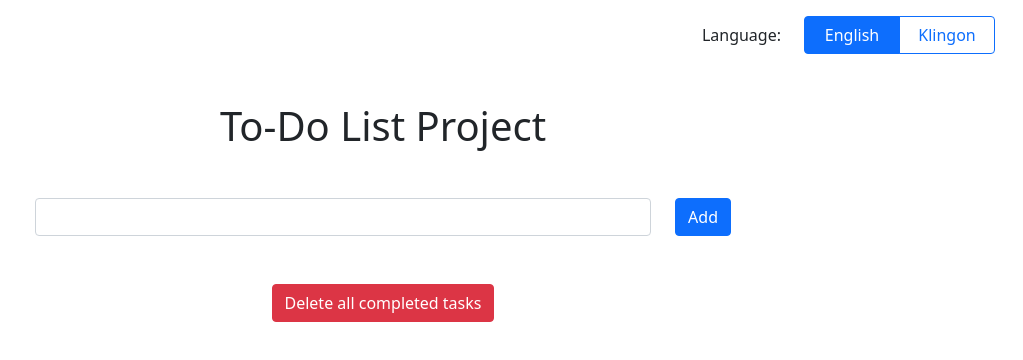
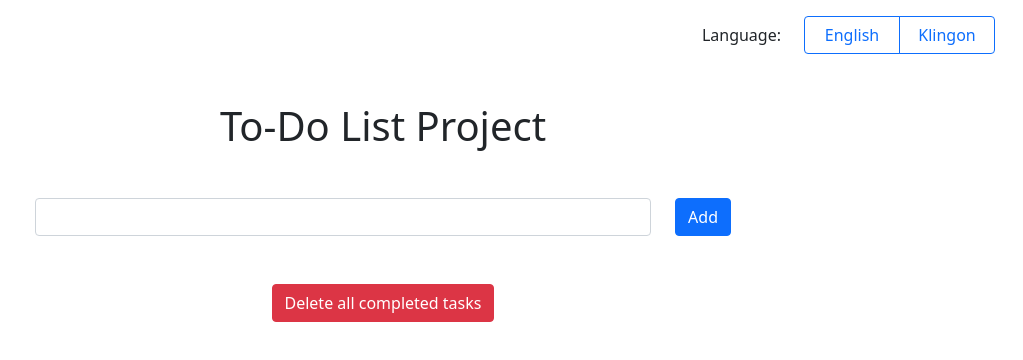
Before and after one commit to PacktPublishing/Architecting-Enterprise-React-Applications-with-Hooks, a Next.js app: page / in a window 1280 px wide. Shown: the top 360 px of the page, without its empty margins (257-1280 px from the left). Built offline with nearby package versions, Linux system fonts and the light colour scheme.

Commit message:
Add settings context backed by `localStorage`

```diff
--- a/components/DeleteAllCompletedButton.jsx
+++ b/components/DeleteAllCompletedButton.jsx
@@ -4,7 +4,7 @@ import { LocalizationContext } from "../contexts/localization";
 import { deleteAllCompletedTasks } from "../models/database";
 
 export default function DeleteAllCompletedButton(props) {
-  const { localizedStrings } = useContext(LocalizationContext);
+  const localizedStrings = useContext(LocalizationContext);
 
   return (
     <Button variant="danger" onClick={deleteAllCompletedTasks} {...props}>
--- a/components/DeleteButton.jsx
+++ b/components/DeleteButton.jsx
@@ -7,7 +7,7 @@ import { merge } from "lodash";
 import { LocalizationContext } from "../contexts/localization";
 
 export default function DeleteButton({ visible, style, className, ...props }) {
-  const { localizedStrings } = useContext(LocalizationContext);
+  const localizedStrings = useContext(LocalizationContext);
 
   return (
     <Button
--- a/components/LanguageSelect.jsx
+++ b/components/LanguageSelect.jsx
@@ -6,11 +6,12 @@ import {
   ToggleButton,
   ToggleButtonGroup,
 } from "react-bootstrap";
+import { SettingsContext } from "../contexts/settings";
 import { LocalizationContext } from "../contexts/localization";
 
 export default function LanguageSelect() {
-  const { locale, setLocale, localizedStrings } =
-    useContext(LocalizationContext);
+  const settings = useContext(SettingsContext);
+  const localizedStrings = useContext(LocalizationContext);
 
   return (
     <Row className="m-3 justify-content-end">
@@ -22,8 +23,8 @@ export default function LanguageSelect() {
         <ToggleButtonGroup
           type="radio"
           name="language-select"
-          value={locale}
-          onChange={setLocale}
+          value={settings.locale.get()}
+          onChange={settings.locale.set}
         >
           <LanguageButton value="en-US" />
           <LanguageButton value="tlh" />
@@ -34,7 +35,7 @@ export default function LanguageSelect() {
 }
 
 function LanguageButton({ value, ...props }) {
-  const { localizedStrings } = useContext(LocalizationContext);
+  const localizedStrings = useContext(LocalizationContext);
   return (
     <ToggleButton
       id={`language-select-${value}`}
--- a/components/TodoInput.jsx
+++ b/components/TodoInput.jsx
@@ -5,7 +5,7 @@ import { addTask as dbAddTask } from "../models/database";
 import { SAVED_INPUT } from "../models/localStorage-keys";
 
 export default function TodoInput(props) {
-  const { localizedStrings } = useContext(LocalizationContext);
+  const localizedStrings = useContext(LocalizationContext);
 
   const inputRef = useRef(null);
 
--- a/contexts/localization.jsx
+++ b/contexts/localization.jsx
@@ -1,4 +1,10 @@
-import React, { createContext, useLayoutEffect, useState } from "react";
+import React, {
+  createContext,
+  useContext,
+  useLayoutEffect,
+  useState,
+} from "react";
+import { SettingsContext } from "./settings";
 import localization from "../localization.json";
 
 const supportedLocales = Object.keys(localization);
@@ -6,8 +12,9 @@ const supportedLocales = Object.keys(localization);
 export const LocalizationContext = createContext();
 
 export function LocalizationProvider({ children }) {
-  const [locale, setLocale] = useState("tlh");
+  const settings = useContext(SettingsContext);
 
+  const [closestUserLocale, setClosestUserLocale] = useState("en-US");
   useLayoutEffect(() => {
     const userLocales = (navigator?.languages ?? [navigator?.language]).filter(
       (language) => language != null
@@ -20,20 +27,16 @@ export function LocalizationProvider({ children }) {
         supportedLocales.find((locale) => locale.startsWith(userLanguage));
 
       if (resolvedLocale) {
-        setLocale(resolvedLocale);
+        setClosestUserLocale(resolvedLocale);
         break;
       }
     }
   }, []);
 
+  const locale = settings.locale.get() ?? closestUserLocale;
+
   return (
-    <LocalizationContext.Provider
-      value={{
-        locale,
-        setLocale,
-        localizedStrings: localization[locale],
-      }}
-    >
+    <LocalizationContext.Provider value={localization[locale]}>
       {children}
     </LocalizationContext.Provider>
   );
--- /dev/null
+++ b/contexts/settings.jsx
@@ -0,0 +1,39 @@
+import React, { createContext, useLayoutEffect, useState } from "react";
+import { merge } from "immutable";
+import { SETTINGS } from "../models/localStorage-keys";
+
+export const SettingsContext = createContext();
+
+const defaultSettings = {
+  locale: null,
+};
+
+export function SettingsProvider({ children }) {
+  const [settings, setSettings] = useState(defaultSettings);
+  function updateLocalAndStoredSettings(newSettings) {
+    setSettings((prevSettings) => {
+      const mergedSettings = merge(prevSettings, newSettings);
+      localStorage.setItem(SETTINGS, JSON.stringify(mergedSettings));
+      return mergedSettings;
+    });
+  }
+
+  useLayoutEffect(() => {
+    const settingsJson = localStorage.getItem(SETTINGS);
+    updateLocalAndStoredSettings(settingsJson ? JSON.parse(settingsJson) : {});
+  }, []);
+
+  const settingsContext = {};
+  for (const [key, value] of Object.entries(settings)) {
+    settingsContext[key] = {
+      get: () => value,
+      set: (newValue) => updateLocalAndStoredSettings({ [key]: newValue }),
+    };
+  }
+
+  return (
+    <SettingsContext.Provider value={settingsContext}>
+      {children}
+    </SettingsContext.Provider>
+  );
+}
--- a/models/localStorage-keys.js
+++ b/models/localStorage-keys.js
@@ -1 +1,2 @@
-export const SAVED_INPUT = "saved-input";
+export const SAVED_INPUT = "savedInput";
+export const SETTINGS = "settings";
--- a/package.json
+++ b/package.json
@@ -18,6 +18,7 @@
     "bootstrap": "^5.1.3",
     "clsx": "^1.1.1",
     "dexie": "^3.2.0-rc.1",
+    "immutable": "^4.0.0",
     "lodash": "^4.17.21",
     "next": "^11.1.0",
     "react": "^17.0.2",
@@ -28,7 +29,6 @@
     "eslint": "^7.32.0",
     "eslint-config-next": "^11.1.0",
     "eslint-config-prettier": "^8.3.0",
-    "immutable": "^4.0.0",
     "prettier": "^2.3.1",
     "simple-git": "^2.47.0"
   }
--- a/pages/_app.jsx
+++ b/pages/_app.jsx
@@ -1,11 +1,14 @@
 import React from "react";
+import { SettingsProvider } from "../contexts/settings";
 import { LocalizationProvider } from "../contexts/localization";
 import "bootstrap/dist/css/bootstrap.min.css";
 
 export default function App({ Component, pageProps }) {
   return (
-    <LocalizationProvider>
-      <Component {...pageProps} />
-    </LocalizationProvider>
+    <SettingsProvider>
+      <LocalizationProvider>
+        <Component {...pageProps} />
+      </LocalizationProvider>
+    </SettingsProvider>
   );
 }
--- a/pages/index.jsx
+++ b/pages/index.jsx
@@ -8,7 +8,7 @@ import TodoList from "../components/TodoList";
 import DeleteAllCompletedButton from "../components/DeleteAllCompletedButton";
 
 export default function Home() {
-  const { localizedStrings } = useContext(LocalizationContext);
+  const localizedStrings = useContext(LocalizationContext);
 
   const [{ tasks, dbConnected }, setTasksDbState] = useState({
     tasks: [],
```
Also changed, not shown: 1 other file (tests, documents, lock files or other folders).
